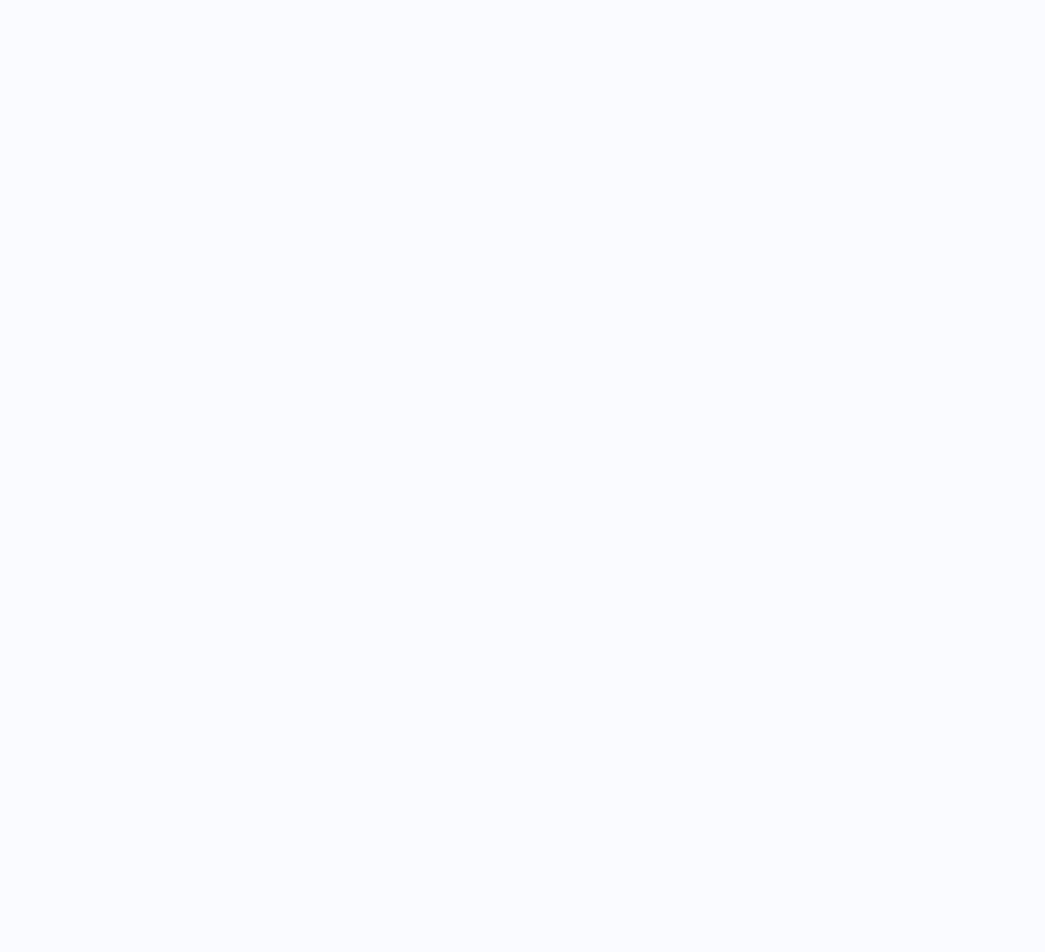
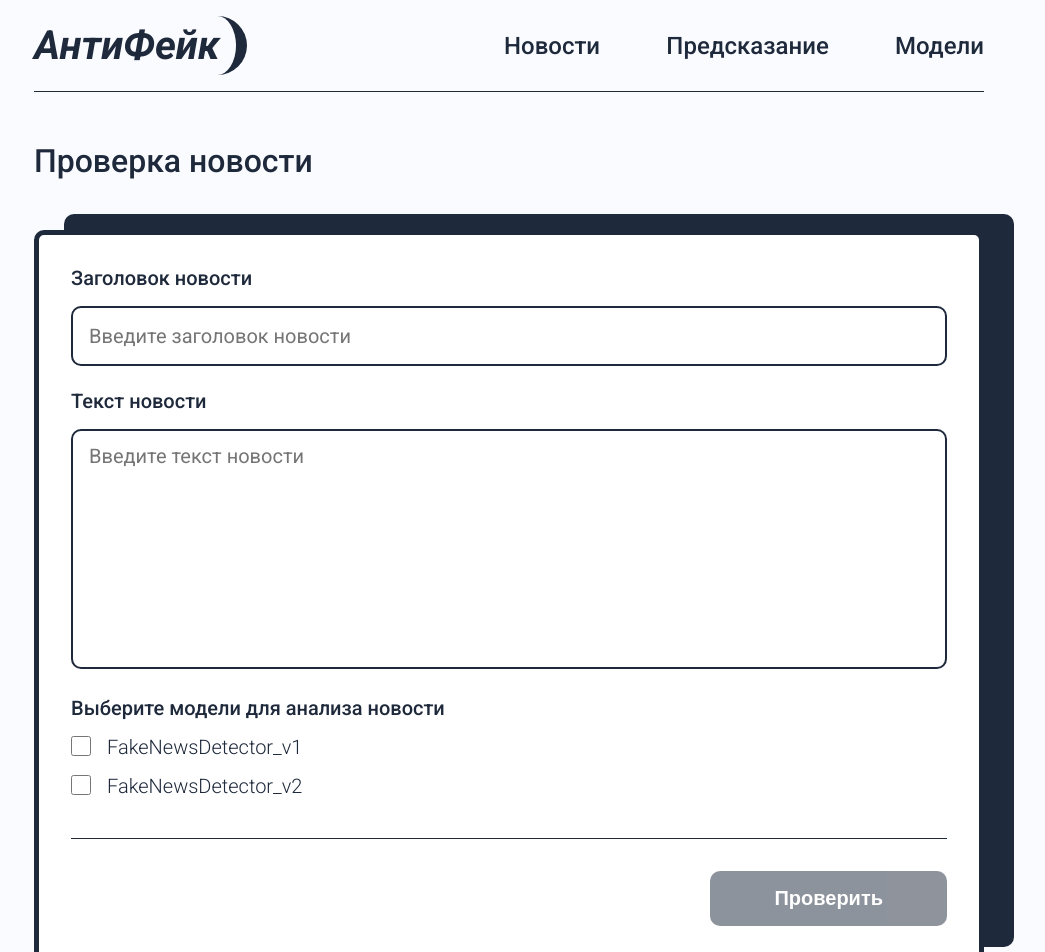
Before and after one commit to tonikofu/antifake-service-frontend, a React (Vite) app: page /prediction in a window 1280 px wide. Before the commit this address had no page. Shown: the top 952 px of the page, without its empty margins (131-1176 px from the left). Before the commit the page ends 800 px from the top, so only its background shows below. Built offline with nearby package versions, Linux system fonts and the light colour scheme.

Commit message:
feat: lint button component

```diff
--- a/package.json
+++ b/package.json
@@ -24,6 +24,7 @@
     ]
   },
   "dependencies": {
+    "lucide-react": "^0.479.0",
     "react": "^18.3.1",
     "react-dom": "^18.3.1",
     "react-router-dom": "^7.2.0"
--- a/src/Router.tsx
+++ b/src/Router.tsx
@@ -4,6 +4,7 @@ import { BrowserRouter, Route, Routes } from "react-router-dom";
 import PageLayout from "./layouts/page/PageLayout";
 import NewsListPage from "./pages/news/NewsListPage";
 import ModelListPage from "./pages/models/ModelListPage";
+import PredictionPage from "./pages/prediction/PredictionPage";
 
 const Router = () => {
   return (
@@ -12,6 +13,7 @@ const Router = () => {
         <Route path="/" element={<PageLayout />}>
           <Route path="/news" element={<NewsListPage />} />
           <Route path="/models" element={<ModelListPage />} />
+          <Route path="/prediction" element={<PredictionPage />} />
         </Route>
       </Routes>
     </BrowserRouter>
--- a/src/components/model/ModelCard.css
+++ b/src/components/model/ModelCard.css
@@ -14,7 +14,15 @@
 .model-card__title {
   color: var(--primary-color);
   padding: 0 0 var(--padding-xs);
-  margin: 0;
+}
+
+.model-card__title::after {
+  display: block;
+  content: "";
+  width: 100%;
+  height: 1px;
+  margin: var(--margin-xs) 0 0;
+  background-color: var(--primary-color);
 }
 
 .model-card__content {
@@ -26,7 +34,6 @@
   display: flex;
   justify-content: space-between;
   align-items: center;
-  padding: var(--padding-xs) 0;
 }
 
 .model-card__status {
--- a/src/components/model/ModelCard.tsx
+++ b/src/components/model/ModelCard.tsx
@@ -2,6 +2,7 @@ import React from "react";
 import "./ModelCard.css";
 import { Typography } from "@/shared/ui/typography/Typography";
 import { Model } from "@/shared/types/model";
+import LinkButton from "@/shared/ui/link-button/LinkButton";
 
 type ModelCardProps = {
   model: Model;
@@ -24,6 +25,7 @@ const ModelCard = ({ model }: ModelCardProps) => {
             {model.accuracy.toFixed(1)}%
           </div>
         </div>
+        <LinkButton onClick={() => alert("Clicked")}>Подробнее</LinkButton>
       </div>
     </div>
   );
--- a/src/components/news/NewsCard.css
+++ b/src/components/news/NewsCard.css
@@ -65,15 +65,3 @@
   margin-top: var(--margin-s);
   justify-content: space-between;
 }
-
-.news-card__button {
-  background-color: var(--primary-color);
-}
-
-.news-card__button:hover {
-  background-color: var(--primary-color-hover);
-}
-
-.news-card__button:active {
-  background-color: var(--primary-color-on-click);
-}
--- a/src/pages/models/ModelListPage.tsx
+++ b/src/pages/models/ModelListPage.tsx
@@ -27,7 +27,9 @@ const ModelListPage: React.FC = () => {
   }, []);
 
   if (isLoading) {
-    return <Typography.p className="models-page__loader">Загрузка...</Typography.p>;
+    return (
+      <Typography.p className="models-page__loader">Загрузка...</Typography.p>
+    );
   }
 
   if (error) {
--- a/src/pages/news/NewsListPage.tsx
+++ b/src/pages/news/NewsListPage.tsx
@@ -29,7 +29,9 @@ const NewsListPage = () => {
   }, []);
 
   if (isLoading) {
-    return <Typography.p className="news-page__loader">Загрузка...</Typography.p>;
+    return (
+      <Typography.p className="news-page__loader">Загрузка...</Typography.p>
+    );
   }
 
   if (error) {
--- /dev/null
+++ b/src/pages/prediction/PredictionPage.css
@@ -0,0 +1,99 @@
+.prediction-page {
+  width: 100%;
+}
+
+.prediction-page__title {
+  margin-top: var(--margin-m);
+  margin-bottom: var(--margin-m);
+}
+
+.prediction-page__form {
+  padding: var(--padding-s);
+  background-color: var(--white-color);
+  border-radius: 10px;
+  display: flex;
+  flex-direction: column;
+  width: 100%;
+  gap: var(--gap-s);
+  box-shadow: 30px -16px var(--primary-color);
+  border: 5px solid var(--primary-color);
+  box-sizing: border-box;
+}
+
+.prediction-page__form-group label {
+  display: block;
+  margin-bottom: var(--margin-xs);
+  font-size: 20px;
+  font-weight: 500;
+  line-height: 23px;
+  color: var(--primary-color);
+  letter-spacing: 0;
+}
+
+.prediction-page__input,
+.prediction-page__textarea {
+  width: 100%;
+  padding: var(--padding-xs);
+  border: 2px solid var(--primary-color);
+  border-radius: 10px;
+  font-size: 20px;
+  font-family: var(--font-family);
+  line-height: 19px;
+  color: var(--text-color);
+  box-sizing: border-box;
+}
+
+.prediction-page__textarea {
+  resize: none;
+  min-height: 240px;
+}
+
+.prediction-page__models-list {
+  display: flex;
+  flex-direction: column;
+}
+
+.prediction-page__model-item {
+  display: flex;
+  gap: var(--gap-xs);
+}
+
+.prediction-page__model-item input[type="checkbox"] {
+  width: 20px;
+  height: 20px;
+  accent-color: var(--primary-color);
+}
+
+.prediction-page__model-item label {
+  font-weight: 300;
+}
+
+.prediction-page__form-footer {
+  display: flex;
+  flex-direction: column;
+  justify-content: flex-end;
+}
+
+.prediction-page__form-footer::before {
+  display: block;
+  content: "";
+  width: 100%;
+  height: 1px;
+  margin: 0 0 var(--margin-xs);
+  background-color: var(--primary-color);
+}
+
+.prediction-page__submit {
+  margin-top: var(--margin-xs);
+  align-self: flex-end;
+}
+
+.prediction-page__submit:disabled {
+  opacity: 0.5;
+  cursor: not-allowed;
+}
+
+.prediction-page__input::placeholder,
+.prediction-page__textarea::placeholder {
+  font-family: var(--font-family);
+}
--- /dev/null
+++ b/src/pages/prediction/PredictionPage.tsx
@@ -0,0 +1,106 @@
+import React, { useState, useEffect } from "react";
+import { Typography } from "@/shared/ui/typography/Typography";
+import Button from "@/shared/ui/button/Button";
+import "./PredictionPage.css";
+
+interface Model {
+  id: string;
+  name: string;
+}
+
+const PredictionPage = () => {
+  const [title, setTitle] = useState("");
+  const [content, setContent] = useState("");
+  const [selectedModels, setSelectedModels] = useState<string[]>([]);
+  const [models, setModels] = useState<Model[]>([]);
+
+  // TODO: Replace with actual API call
+  useEffect(() => {
+    // Temporary mock data
+    setModels([
+      { id: "1", name: "FakeNewsDetector_v1" },
+      { id: "2", name: "FakeNewsDetector_v2" },
+    ]);
+  }, []);
+
+  const handleModelToggle = (modelId: string) => {
+    setSelectedModels((prev) =>
+      prev.includes(modelId)
+        ? prev.filter((id) => id !== modelId)
+        : [...prev, modelId],
+    );
+  };
+
+  const isFormValid =
+    title.trim() !== "" && content.trim() !== "" && selectedModels.length > 0;
+
+  const handleSubmit = (e: React.FormEvent) => {
+    e.preventDefault();
+    // TODO: Implement form submission
+    console.log({ title, content, selectedModels });
+  };
+
+  return (
+    <div className="prediction-page">
+      <Typography.h2 className="prediction-page__title">
+        Проверка новости
+      </Typography.h2>
+
+      <form className="prediction-page__form" onSubmit={handleSubmit}>
+        <div className="prediction-page__form-group">
+          <label htmlFor="title">Заголовок новости</label>
+          <input
+            type="text"
+            id="title"
+            value={title}
+            onChange={(e) => setTitle(e.target.value)}
+            className="prediction-page__input"
+            placeholder="Введите заголовок новости"
+            required
+          />
+        </div>
+
+        <div className="prediction-page__form-group">
+          <label htmlFor="content">Текст новости</label>
+          <textarea
+            id="content"
+            value={content}
+            onChange={(e) => setContent(e.target.value)}
+            className="prediction-page__textarea"
+            placeholder="Введите текст новости"
+            required
+          />
+        </div>
+
+        <div className="prediction-page__form-group">
+          <label>Выберите модели для анализа новости</label>
+          <div className="prediction-page__models-list">
+            {models.map((model) => (
+              <div key={model.id} className="prediction-page__model-item">
+                <input
+                  type="checkbox"
+                  id={`model-${model.id}`}
+                  checked={selectedModels.includes(model.id)}
+                  onChange={() => handleModelToggle(model.id)}
+                />
+                <label htmlFor={`model-${model.id}`}>{model.name}</label>
+              </div>
+            ))}
+          </div>
+        </div>
+
+        <div className="prediction-page__form-footer">
+          <Button
+            className="prediction-page__submit"
+            onClick={alert}
+            disabled={!isFormValid}
+          >
+            Проверить
+          </Button>
+        </div>
+      </form>
+    </div>
+  );
+};
+
+export default PredictionPage;
--- a/src/shared/ui/button/Button.css
+++ b/src/shared/ui/button/Button.css
@@ -14,6 +14,18 @@
   transition: background-color 0.3s ease;
 }
 
+.button {
+  background-color: var(--primary-color);
+}
+
+.button:hover {
+  background-color: var(--primary-color-hover);
+}
+
+.button:active {
+  background-color: var(--primary-color-on-click);
+}
+
 .button:disabled {
   cursor: default;
   opacity: 0.5;
--- /dev/null
+++ b/src/shared/ui/link-button/LinkButton.css
@@ -0,0 +1,25 @@
+.link-button {
+  display: flex;
+  gap: 0.5rem;
+  background: none;
+  border: none;
+  padding: 0;
+  margin-top: var(--margin-s);
+  color: var(--primary-color);
+  cursor: pointer;
+  font-size: 24px;
+  justify-self: flex-end;
+}
+
+.link-button__icon {
+  width: 24px;
+  height: 24px;
+}
+
+.link-button:hover {
+  color: var(--primary-color-hover);
+}
+
+.link-button:active {
+  color: var(--primary-color-on-click);
+}
--- /dev/null
+++ b/src/shared/ui/link-button/LinkButton.tsx
@@ -0,0 +1,21 @@
+import React from "react";
+
+import classNames from "classnames";
+import { ArrowRight } from "lucide-react";
+
+import "./LinkButton.css";
+
+export type LinkButtonProps = {
+  className?: string;
+  onClick: React.MouseEventHandler<HTMLButtonElement>;
+  children?: React.ReactNode;
+};
+
+const LinkButton = ({ className, onClick, children }: LinkButtonProps) => (
+  <button className={classNames("link-button", className)} onClick={onClick}>
+    <span>{children}</span>
+    <ArrowRight className="link-button__icon" />
+  </button>
+);
+
+export default LinkButton;
```
